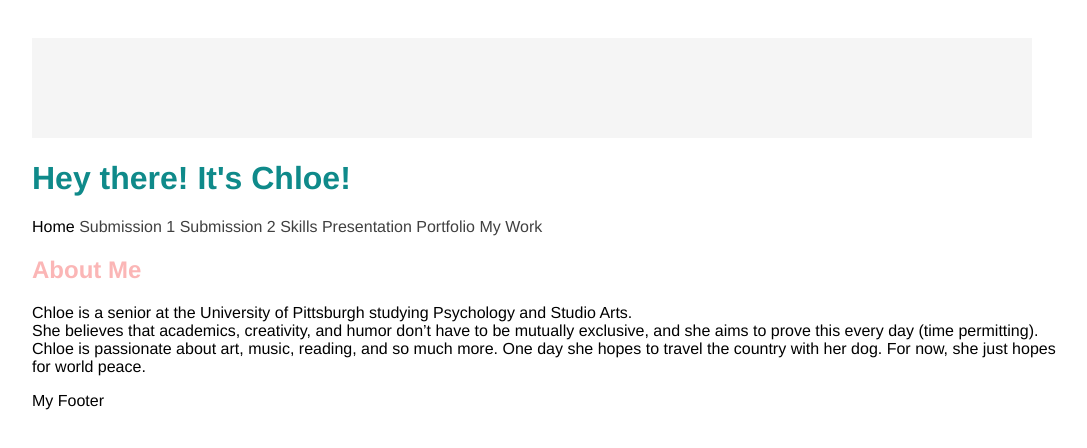
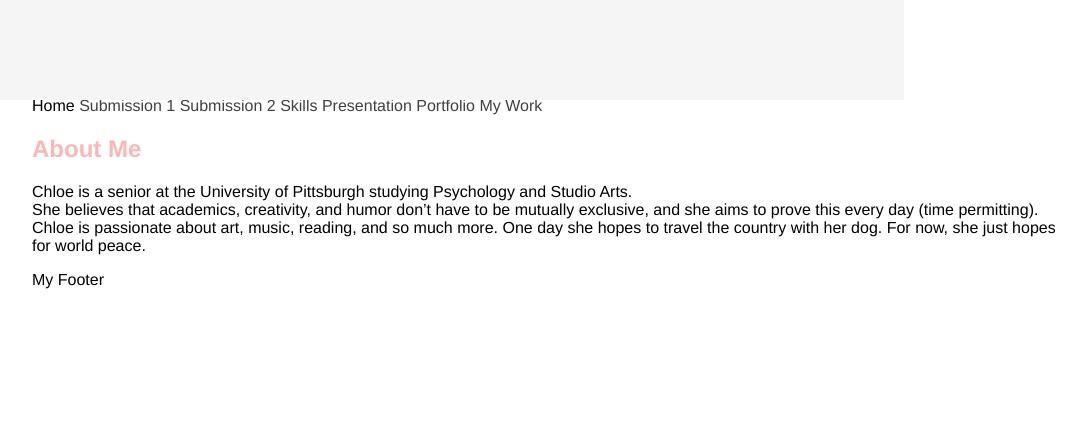
Before and after one commit to chloerjost/CUB-portfolio, a plain HTML site: page index.html in a window 1280 px wide. Shown: the whole page, without its empty margins (96-1183 px from the left). Drawn offline with Linux system fonts and the light colour scheme.

Commit message:
Update style.css

```diff
--- a/style.css
+++ b/style.css
@@ -1,4 +1,4 @@
-#rectangle{width: 1000px; height: 100px; background: rgb(245,245,245);}
+#rectangle{width: 1000px; height: 100px; background: rgb(245,245,245); position: fixed; top: 0; left: 0;}
 body {font-family: helvetica;}
 body {margin: 3% 10%;}
 a {text-decoration: none;}
```
